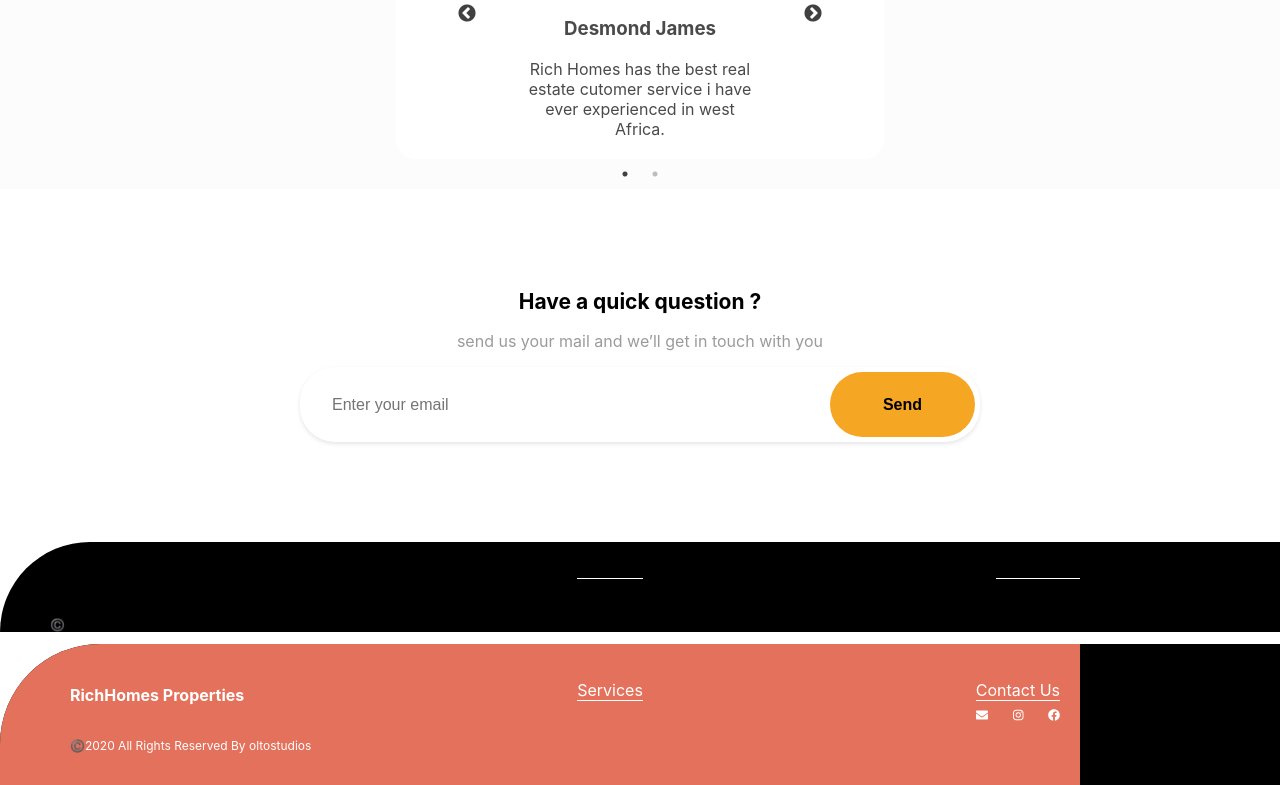
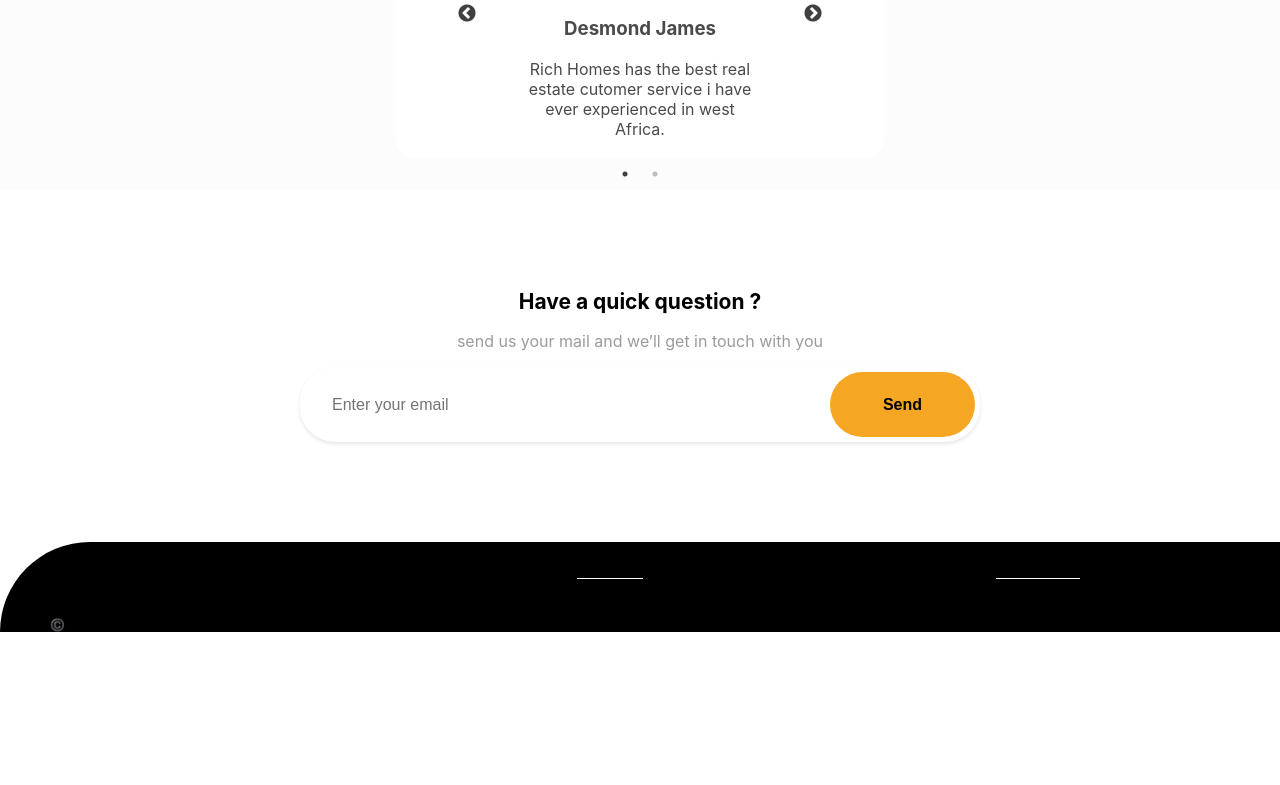
Before and after one commit to tosebikan/richhomesgh, a React (Create React App) app: page / in a window 1280 px wide. Shown: the part 3203-3988 px from the top of the page. After the commit the page ends 3835 px from the top, so only its background shows below. Built offline with nearby package versions, Linux system fonts and the light colour scheme.

Commit message:
add links to buttons

```diff
--- a/src/App.js
+++ b/src/App.js
@@ -6,10 +6,8 @@ import {
   faBuilding,
   faAddressCard,
   faQuestionCircle,
-  faAddressBook,
-  faEnvelope
+  faAddressBook
 } from "@fortawesome/free-solid-svg-icons";
-import { faFacebook, faInstagram } from "@fortawesome/free-brands-svg-icons";
 import "./App.css";
 import HomeScreen from "./screens/HomeScreen";
 import PropertiesScreen from "./screens/PropertiesScreen";
@@ -32,9 +30,9 @@ function App() {
           <div className="header-links">
             <Link to="/">Home</Link>
             <Link to="/properties">Properties</Link>
-            <Link to="about-us">About Us</Link>
-            <Link to="faq">FAQ</Link>
-            <Link to="contact">Contact</Link>
+            <Link to="/about-us">About Us</Link>
+            <Link to="/faq">FAQ</Link>
+            <Link to="/contact">Contact</Link>
             <button
               id="head-btn"
               className="header-button"
@@ -77,7 +75,7 @@ function App() {
             </li>
             <li>
               <FontAwesomeIcon icon={faAddressBook} className="sidebar-icon" />
-              <Link to="contact" onClick={toggleMenu}>
+              <Link to="/contact" onClick={toggleMenu}>
                 Contact
               </Link>
             </li>
@@ -94,38 +92,6 @@ function App() {
             <Route path="/contact" component={ContactScreen} />
           </div>
         </main>
-        <footer className="footer">
-          <div className="footer-container">
-            <div className="footer-top">
-              <h4>RichHomes Properties</h4>
-              <div className="footer-top-item">
-                <p>Services</p>
-                <hr />
-              </div>
-              <div className="footer-top-item">
-                <p>Contact Us</p>
-                <hr />
-                <div className="footer-contact-item">
-                  <FontAwesomeIcon icon={faEnvelope} className="footer-icon" />
-                  <FontAwesomeIcon icon={faInstagram} className="footer-icon" />
-                  <FontAwesomeIcon icon={faFacebook} className="footer-icon" />
-                </div>
-              </div>
-            </div>
-            <div className="footer-bottom">
-              <p>
-                <span
-                  role="img"
-                  aria-label="copyright"
-                  className="footer-copyrigt"
-                >
-                  ©️
-                </span>
-                2020 All Rights Reserved By oltostudios
-              </p>{" "}
-            </div>
-          </div>
-        </footer>
       </div>
     </Router>
   );
```
